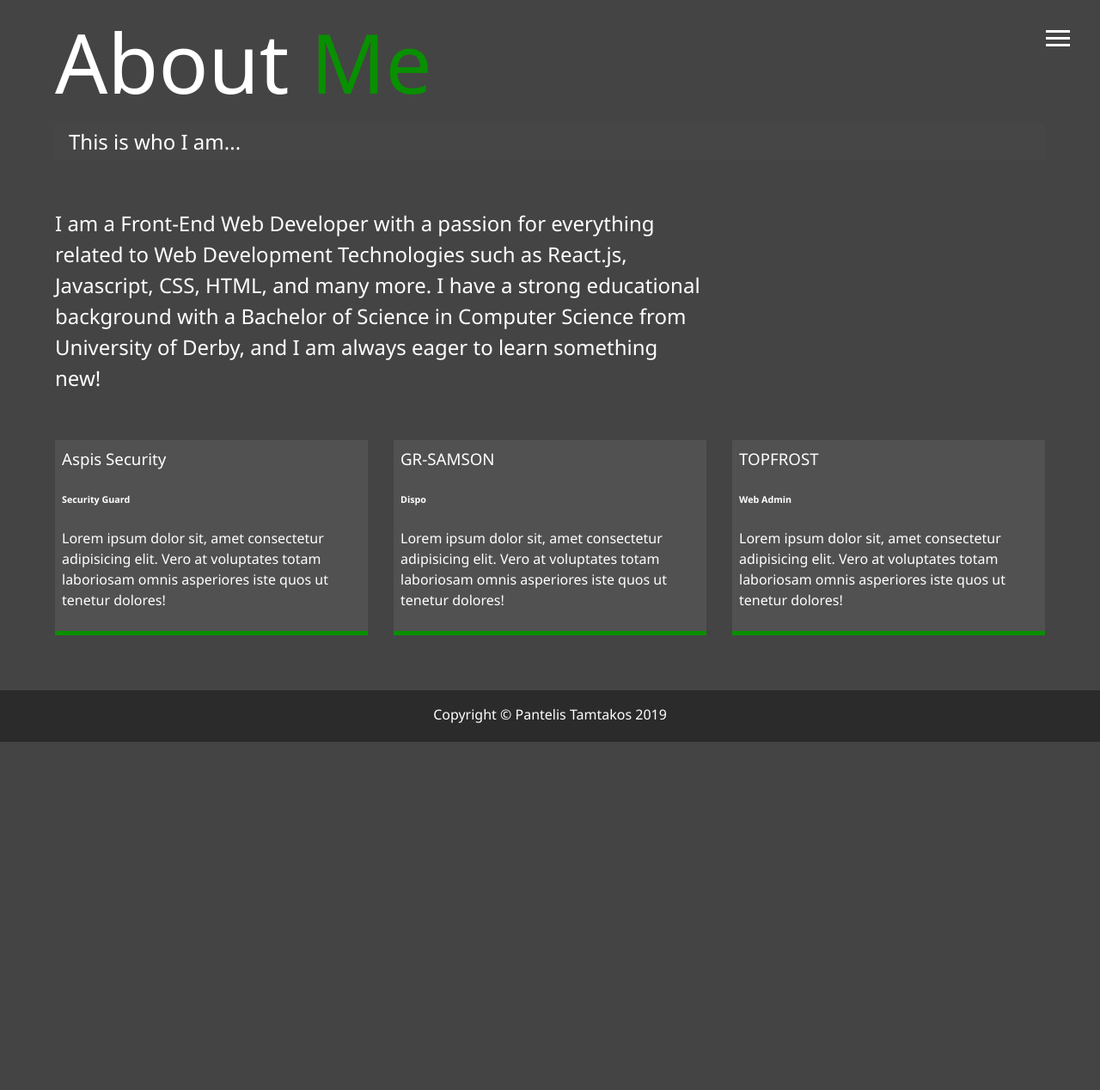
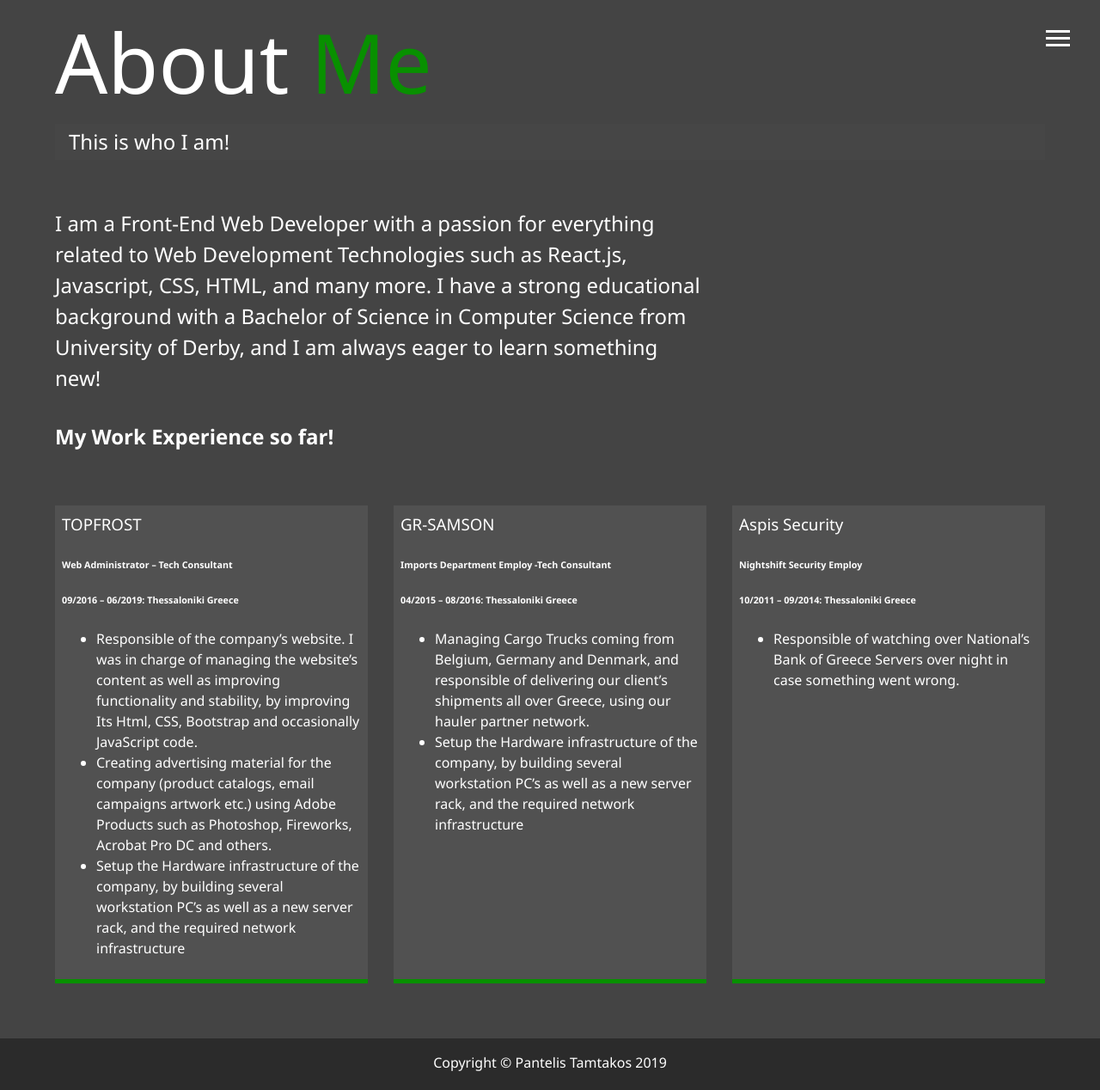
Before and after one commit to dantegr/portfolio, a PHP site: page /dist/about.html in a window 1280 px wide. Shown: the whole page at 86% size. Before the commit the page ends 863 px from the top, so only its background shows below. Run offline with PHP 8.4, Linux system fonts and the light colour scheme; some libraries are stand-ins or nearby versions.

Commit message:
text changes in about page

```diff
--- a/dist/about.html
+++ b/dist/about.html
@@ -41,27 +41,41 @@
   </header>
   <main id="about">
     <h1 class="lg-heading">About <span class="text-secondary">Me</span></h1>
-    <h2 class="sm-heading">This is who I am...</h2>
+    <h2 class="sm-heading">This is who I am!</h2>
     <div class="about-info">
 
       <div class="bio">
-        <!-- <h3 class="text-secondary">About Me</h3> -->
         <p>I am a Front-End Web Developer with a passion for everything related to Web Development Technologies such as React.js, Javascript, CSS, HTML, and many more. I have a strong educational background with a Bachelor of Science in Computer Science from University of Derby, and I am always eager to learn something new!</p>
+        <h4 class="sm-heading">My Work Experience so far!</h4>
       </div>
+
       <div class="job job-1">
-        <h3>Aspis Security</h3>
-        <h6>Security Guard</h6>
-        <p>Lorem ipsum dolor sit, amet consectetur adipisicing elit. Vero at voluptates totam laboriosam omnis asperiores iste quos ut tenetur dolores!</p>
+          <h3>TOPFROST</h3>
+          <h6>Web Administrator – Tech Consultant </h6>
+          <h6>09/2016 – 06/2019: Thessaloniki Greece</h6>
+          <ul>
+            <li>Responsible of the company’s website. I was in charge of managing the website’s content as well as improving functionality and stability, by improving Its Html, CSS, Bootstrap and occasionally JavaScript code. </li>
+            <li>Creating advertising material for the company (product catalogs, email campaigns artwork etc.) using Adobe Products such as Photoshop, Fireworks, Acrobat Pro DC and others. </li>
+            <li>Setup the Hardware infrastructure of the company, by building several workstation PC’s as well as a new server rack, and the required network infrastructure</li>
+          </ul>
       </div>
       <div class="job job-2">
         <h3>GR-SAMSON</h3>
-        <h6>Dispo</h6>
-        <p>Lorem ipsum dolor sit, amet consectetur adipisicing elit. Vero at voluptates totam laboriosam omnis asperiores iste quos ut tenetur dolores!</p>
+        <h6>Imports Department Employ -Tech Consultant</h6>
+        <h6>04/2015 – 08/2016: Thessaloniki Greece </h6>
+        <ul>
+          <li>Managing Cargo Trucks coming from Belgium, Germany and Denmark, and responsible of delivering our client’s shipments all over Greece, using our hauler partner network.</li>
+          <li>Setup the Hardware infrastructure of the company, by building several workstation PC’s as well as a new server rack, and the required network infrastructure </li>
+        </ul>
       </div>
       <div class="job job-3">
-        <h3>TOPFROST</h3>
-        <h6>Web Admin</h6>
-        <p>Lorem ipsum dolor sit, amet consectetur adipisicing elit. Vero at voluptates totam laboriosam omnis asperiores iste quos ut tenetur dolores!</p>
+          <h3>Aspis Security</h3>
+          <h6>Nightshift Security Employ </h6>
+          <h6>10/2011 – 09/2014: Thessaloniki Greece </h6>
+          <ul>
+            <li>Responsible of watching over National’s Bank of Greece Servers over night in case something went wrong.</li>
+          </ul>
+        </div>
       </div>
 
     </div>
--- a/scss/main.scss
+++ b/scss/main.scss
@@ -100,6 +100,7 @@ main {
     border: $secondary-color 5px solid;
   }
 
+
   .bio {
     grid-area: bio;
     font-size: 1.5rem;
```
Also changed, not shown: dist/css/main.css (line endings or trailing spaces).
